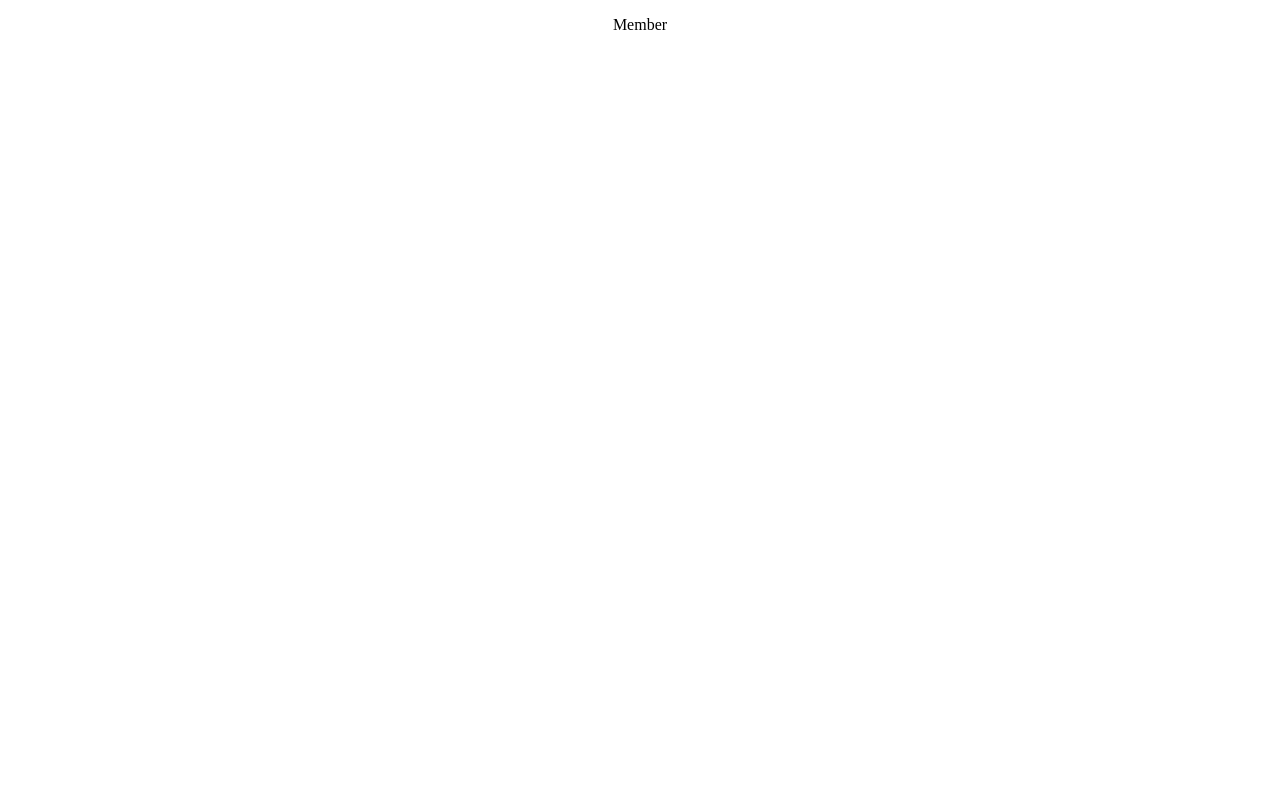
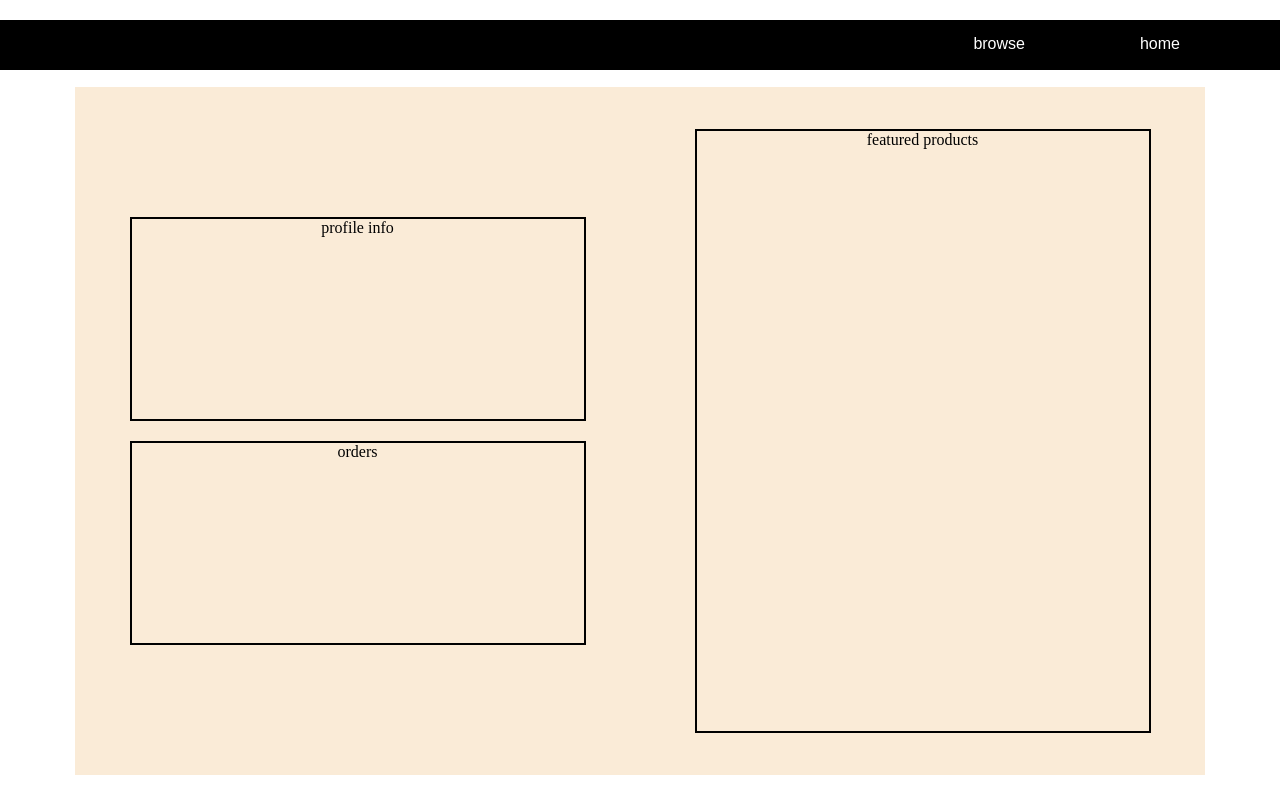
Before and after one commit to dzambr13/CoffeeMarketplaceFrontEnd, a React (Create React App) app in the folder client/: page /profile in a window 1280 px wide. Built offline with nearby package versions, Linux system fonts and the light colour scheme.

Commit message:
Member Comp. initial format

```diff
--- a/client/src/App.css
+++ b/client/src/App.css
@@ -65,6 +65,73 @@ body {
   background-size: contain;
   background-position: center;
 }
+.profile-page{
+  margin:0;
+  padding:0;
+  height:100vh;
+  width:100vw;
+  background-color: white;
+  display:grid;
+  grid-template: 20px 50px .05fr 2fr 25px/
+    75px 1fr 75px;
+}
+.profile-links-container{
+  grid-area:2/1/2/4;
+  background:black;
+  display:flex;
+  justify-content:flex-end;
+}
+.profile-link{
+  text-decoration:none;
+  color:white;
+  margin:15px;
+  margin-right:100px;
+  font-family:sans-serif;
+}
+.profile{
+  grid-area:4/2/4/2;
+  background:antiquewhite;
+  display:grid;
+  grid-template:1fr/1fr 1fr;
+}
+.profile-info{
+  display:flex;
+  flex-direction:column;
+  justify-content:center;
+  align-items:center;
+}
+.info{
+  margin:10px;
+  border:2px solid black;
+  height:200px;
+  width:80%;
+}
+.orders{
+  margin:10px;
+  border:2px solid black;
+  height:200px;
+  width:80%
+}
+.profile-featured{
+  display:flex;
+  flex-direction:column;
+  justify-content:center;
+  align-items:center;
+}
+.featured-products{
+  margin:10px;
+  border:2px solid black;
+  height:600px;
+  width:80%
+}
+
+
+
+
+
+
+
+
 
 
 .coffee-details {
--- a/client/src/App.js
+++ b/client/src/App.js
@@ -39,7 +39,7 @@ export const App = () => {
           <Route path="/shop" element={<Shop />} />
           <Route path="/user" element={<User />} />
           <Route path="/register" element={<Register />} />
-          <Route path="/signin" element={<SignIn setUser={setUser} toggleAuthenticated={toggleAuthenticated}/>}/>
+          <Route path="/signin" element={<SignIn user={user} setUser={setUser} toggleAuthenticated={toggleAuthenticated}/>}/>
           <Route path='/profile' element={<Member user={user} />} />
         </Routes>
       </main>
--- a/client/src/components/Member.jsx
+++ b/client/src/components/Member.jsx
@@ -1,12 +1,24 @@
-import React from 'react';
+import {Link} from 'react-router-dom'
 
-const Member=()=>{
+const Member=({user})=>{
+
+    console.log(user)
 
     return (
-        <div>
-
-            <p> Member </p>
-
+        <div className="profile-page">
+            <div className='profile-links-container'>
+                <Link className='profile-link' to='/shop'>browse</Link>
+                <Link className='profile-link' to='/'>home</Link>
+            </div>
+            <div className='profile'>
+                <div className='profile-info'>
+                    <div className='info'>profile info</div>
+                    <div className='orders'>orders</div>
+                </div>
+                <div className='profile-featured'>
+                    <div className='featured-products'>featured products</div>
+                </div>
+            </div>
         </div>
     )
 }
--- a/client/src/pages/SignIn.js
+++ b/client/src/pages/SignIn.js
@@ -3,7 +3,7 @@ import { SignInUser } from '../services/Auth'
 import { useNavigate } from 'react-router-dom'
 import React from 'react'
 
-const SignIn = ({ toggleAuthenticated, setUser }) => {
+const SignIn = ({ toggleAuthenticated, setUser, user }) => {
   const navigate = useNavigate()
   const [formValues, setFormValues] = useState({ email: '', password: '' })
 
@@ -14,13 +14,10 @@ const SignIn = ({ toggleAuthenticated, setUser }) => {
     e.preventDefault()
     console.log(formValues)
     const payload = await SignInUser(formValues)
-    setFormValues({
-      email: '',
-      password: ''
-    })
-    setUser(payload)
+    setFormValues({email: '',password: ''})
+    await setUser(payload)
     toggleAuthenticated(true)
-    navigate('/')
+    navigate('/profile')
   }
 
   return (
```
